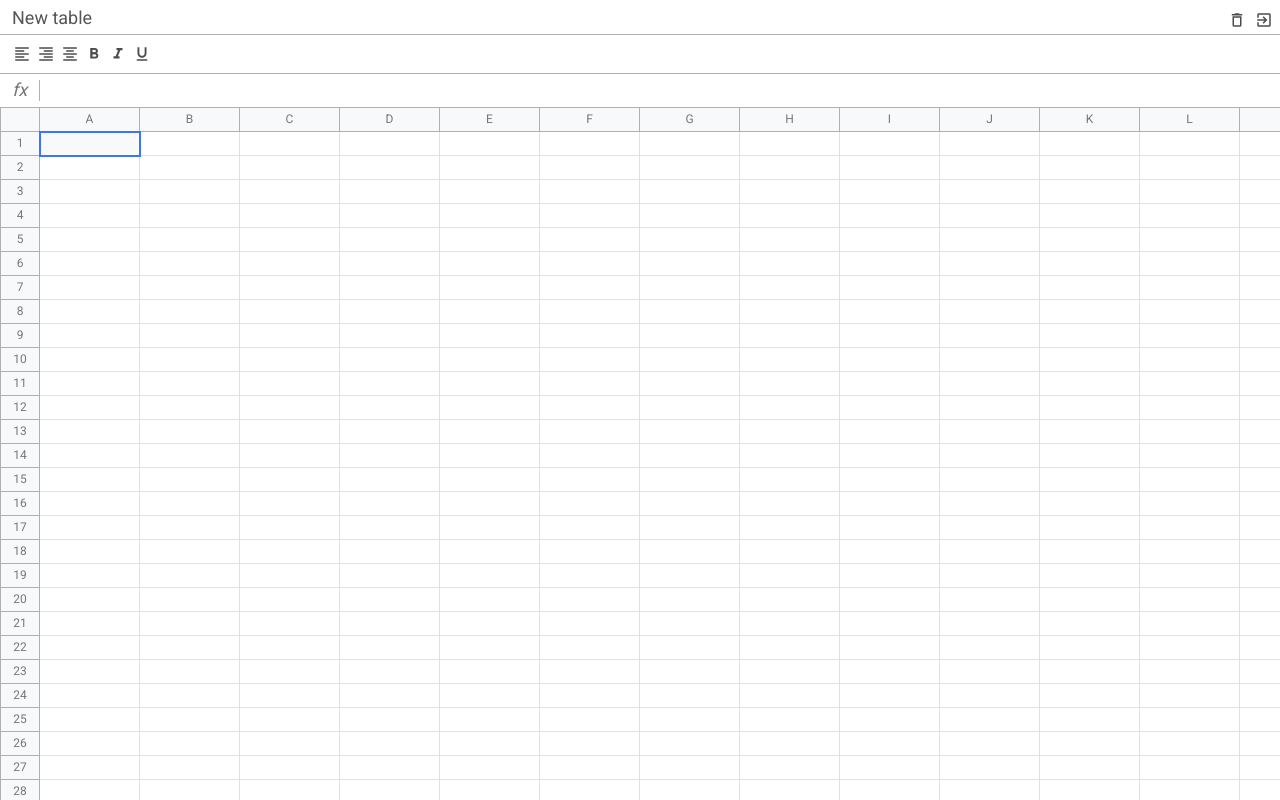
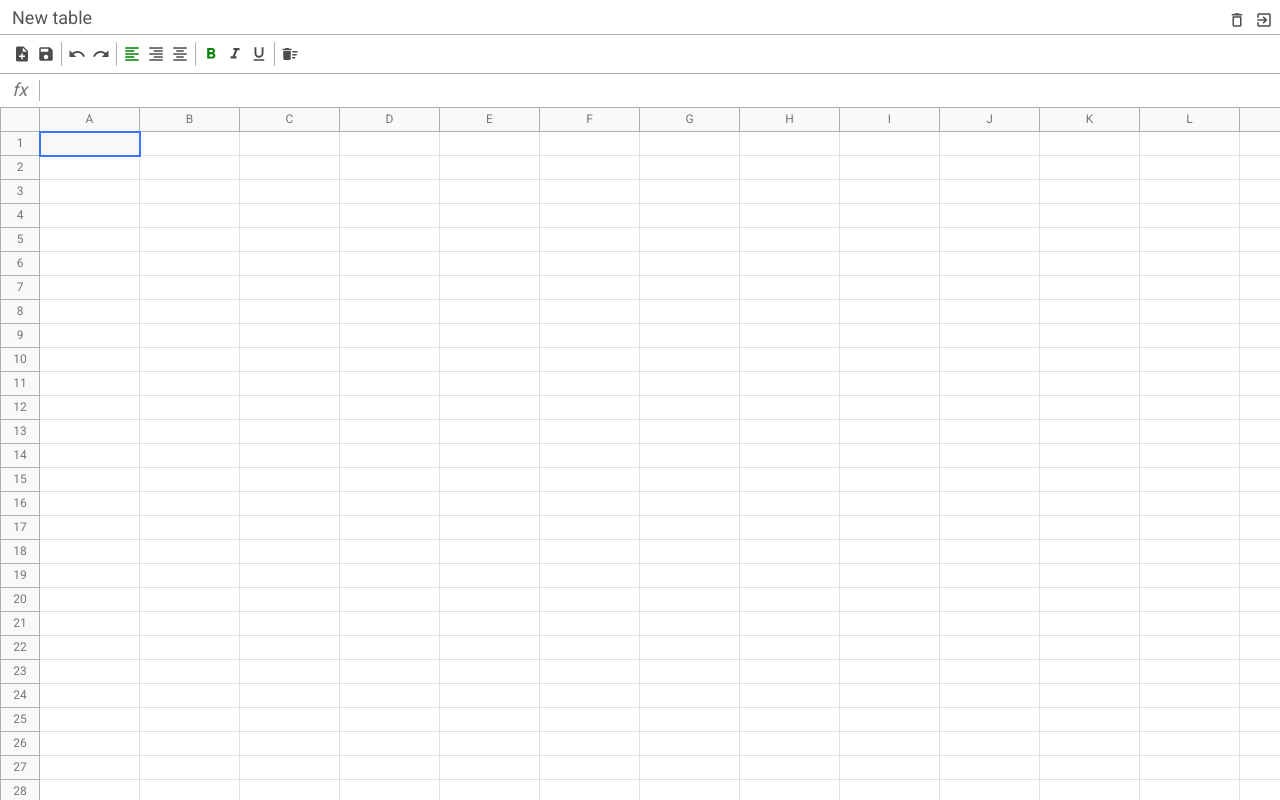
Before and after one commit to aiscorp/excel-js, a website built with webpack: page src/index.html in a window 1280 px wide. Shown: the top 800 px of the page. Built offline with nearby package versions, Linux system fonts and the light colour scheme.

Commit message:
Toolbar, toolbar state, buttons: - toolbar buttons, click events

```diff
--- a/src/components/toolbar/Toolbar.js
+++ b/src/components/toolbar/Toolbar.js
@@ -1,4 +1,6 @@
 import {ExcelComponent} from '@core/ExcelComponent'
+import {createToolbar} from '@/components/toolbar/toolbar.template'
+import {$} from '@core/dom'
 
 export class Toolbar extends ExcelComponent {
   static className = 'excel__toolbar'
@@ -6,35 +8,23 @@ export class Toolbar extends ExcelComponent {
   constructor($root, options) {
     super($root, {
       name: 'Toolbar',
-      listeners: ['click'],
+      listeners: ['click', 'dblclick'],
       ...options
     })
   }
 
-  onClick() {
-    console.log(event.target)
+  onClick(event) {
+    const $target = $(event.target)
+    if ($target.data.type === 'button') {
+      console.log($target.data.type, $target.data.action)
+    }
+  }
+
+  onDblclick(event) {
+    console.log('Double!')
   }
 
   toHTML() {
-    return `
-      <div class="button" id="1">
-      <i class="material-icons">format_align_left</i>
-      </div>
-      <div class="button" id="2">
-      <i class="material-icons">format_align_right</i>
-      </div>
-      <div class="button">
-      <i class="material-icons">format_align_center</i>
-      </div>
-      <div class="button">
-      <i class="material-icons">format_bold</i>
-      </div>
-      <div class="button">
-      <i class="material-icons">format_italic</i>
-      </div>
-      <div class="button">
-      <i class="material-icons">format_underlined</i>
-      </div>
-    `
+    return createToolbar()
   }
 }
--- /dev/null
+++ b/src/components/toolbar/toolbar.template.js
@@ -0,0 +1,77 @@
+export function createToolbar() {
+  const buttons = [
+    {
+      icon: 'note_add',
+      action: 'new-table'
+    },
+    {
+      icon: 'save',
+      action: 'save-table'
+    },
+    {type: 'spacer'},
+    {
+      icon: 'undo',
+      action: 'undo'
+    },
+    {
+      icon: 'redo',
+      action: 'redo'
+    },
+    {type: 'spacer'},
+    {
+      icon: 'format_align_left',
+      action: 'cell-left',
+      active: true,
+      style: {textAlign: 'left'}
+    },
+    {
+      icon: 'format_align_right',
+      action: 'cell-right',
+      style: {textAlign: 'right'}
+    },
+    {
+      icon: 'format_align_center',
+      action: 'cell-center',
+      style: {textAlign: 'center'}
+    },
+    {type: 'spacer'},
+    {
+      icon: 'format_bold',
+      action: 'cell-bold',
+      active: true,
+      style: {fontWeight: 'bold'}
+    },
+    {
+      icon: 'format_italic',
+      action: 'cell-italic',
+      style: {fontStyle: 'italic'}
+    },
+    {
+      icon: 'format_underlined',
+      action: 'cell-underline',
+      style: {textDecoration: 'underline'}
+    },
+    {type: 'spacer'},
+    {
+      icon: 'delete_sweep',
+      action: 'cell-erase'
+    }
+  ]
+
+  return buttons.map(createButton).join('')
+}
+
+function createButton(element) {
+  const metaData = `data-type="button" data-action="${element.action}"`
+  const active = `${element.active ? 'active' : ''}`
+
+  const button = `
+        <div class="button ${active}" ${metaData}>
+            <i class="material-icons" ${metaData}>${element.icon}</i>
+        </div>`
+  const spacer = `<div class="spacer"></div>`
+
+  const html = element.type === 'spacer' ? spacer : button
+
+  return html
+}
--- a/src/core/utils.js
+++ b/src/core/utils.js
@@ -9,7 +9,8 @@ export function capitalize(string) {
 
 // !!! bug in function range() !!!
 export function range(start, end) {
-  if (start > end) {
+  try {
+    if (+start > +end) {
       return new Array(+start - end + 1)
         .fill('')
         .map((_, index) => (+end + index))
@@ -18,6 +19,11 @@ export function range(start, end) {
         .fill('')
         .map((_, index) => (+start + index))
     }
+  } catch (e) {
+    console.warn(`Selection ERROR in range(${start}, ${end}
+      {start > end: ${+start - end + 1}}, {start < end: ${+end - start + 1}}`)
+  }
+
 }
 
 // parse '123:567' to {row: 123, col: 567}
--- a/src/scss/_mixins.scss
+++ b/src/scss/_mixins.scss
@@ -6,6 +6,7 @@
   position: relative;
   display: inline-block;
   color: rgba(0, 0, 0, .7);
+  user-select: none;
 
   & > i {
     font-size: 18px;
@@ -22,6 +23,19 @@
 
 }
 
+@mixin spacer() {
+  height: 24px;
+  min-width: 1px;
+  width: 1px;
+  margin-left: 3px;
+  margin-right: 3px;
+  padding: 0;
+
+  display: inline-block;
+  background: $border-color
+
+}
+
 @mixin clear-list() {
   list-style: none;
   margin: 0;
--- a/src/scss/toolbar.scss
+++ b/src/scss/toolbar.scss
@@ -18,4 +18,8 @@
   .button {
     @include button(green);
   }
+
+  .spacer {
+    @include spacer();
+  }
 }
```
Lines whose indentation alone changed are shown as unchanged.
